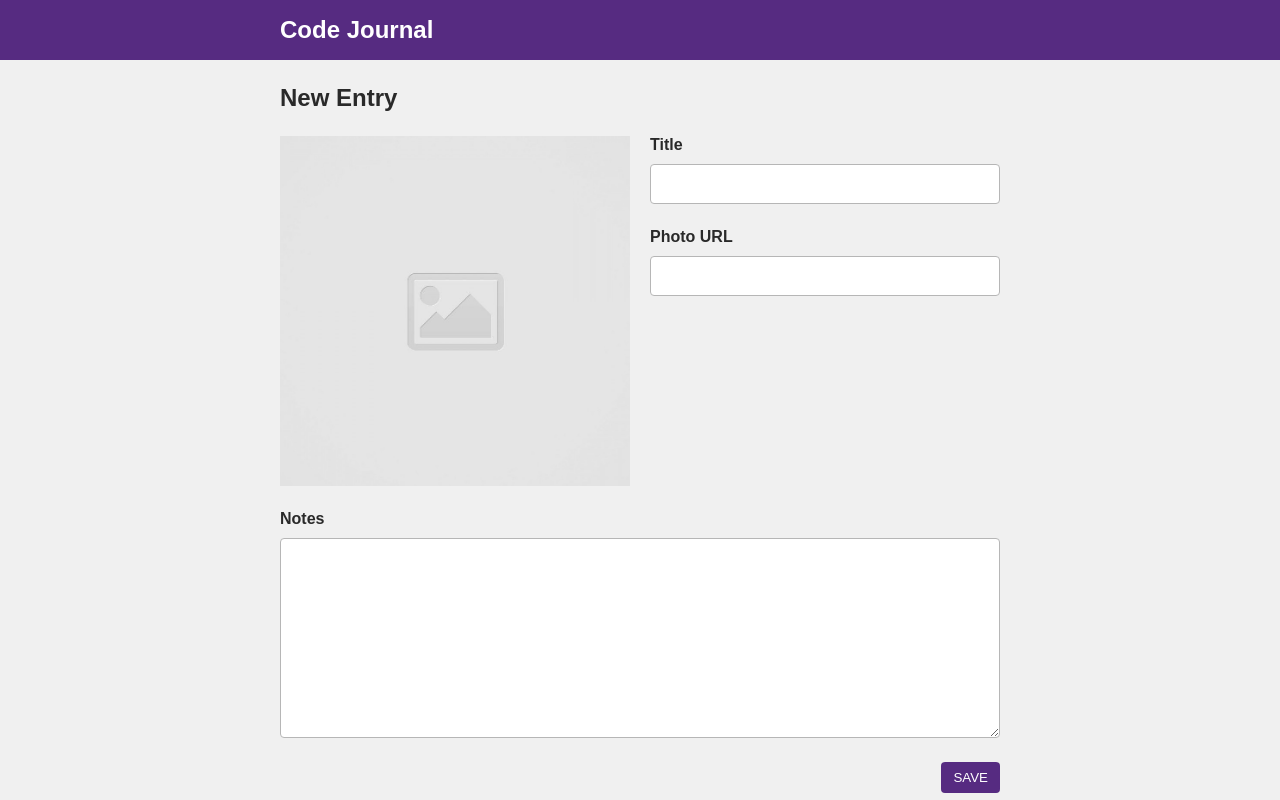
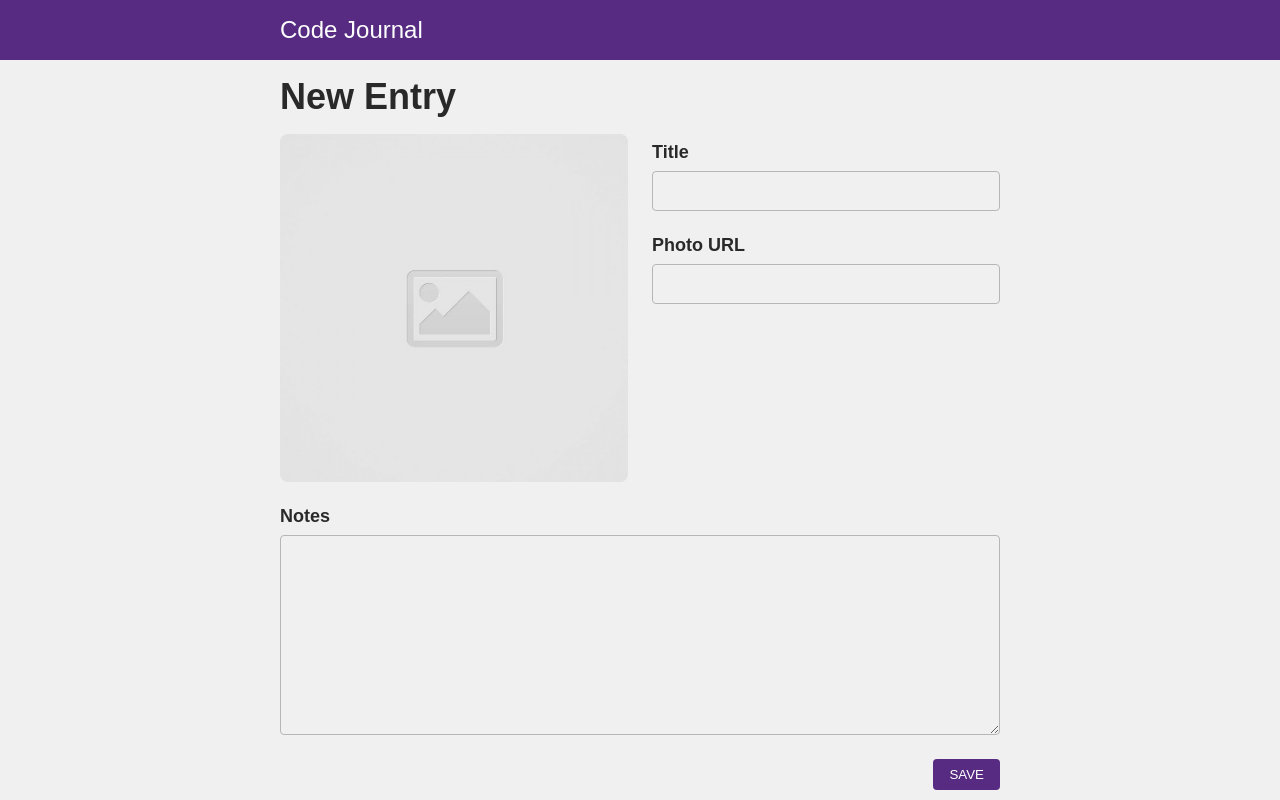
Before and after one commit to jadenbertino/code-journal, a website: page index.html in a window 1280 px wide. Drawn offline with Linux system fonts and the light colour scheme; a web font is replaced by a local one.

Commit message:
minor css edits - font family, border radius, spacing, etc

```diff
--- a/css/reset.css
+++ b/css/reset.css
@@ -2,8 +2,5 @@
   margin: 0;
   padding: 0;
   box-sizing: border-box;
+  font-family: 'Proza Libre', sans-serif;
 }
-
-body {
-  font-family: sans-serif;
-}
--- a/css/styles.css
+++ b/css/styles.css
@@ -4,9 +4,14 @@ body {
 }
 
 .btn {
-  padding: 8px 12px;
+  padding: 8px 16px;
   border: none;
   border-radius: 4px;
+}
+
+input,
+textarea {
+  font-family: 'Proza Libre', sans-serif;
 }
 
 /*
@@ -26,7 +31,7 @@ header .container {
   align-items: center;
 }
 
-header h1 {
+header span {
   font-size: 24px;
 }
 
@@ -47,15 +52,23 @@ header h1 {
   flex-direction: column;
 }
 
-.new-entry h2,
-.new-entry .img-wrapper,
+.new-entry h1,
+.new-entry .img-wrapper {
+  margin-top: 16px;
+}
+
 .new-entry label,
 .new-entry button {
   margin-top: 24px;
 }
 
+.new-entry h1 {
+  font-size: 36px;
+}
+
 .new-entry .img-wrapper {
   height: 250px;
+  border-radius: 8px;
   overflow: hidden;
 }
 
@@ -67,8 +80,9 @@ header h1 {
 }
 
 .new-entry span {
-  margin-bottom: 10px;
+  margin-bottom: 8px;
   font-weight: bold;
+  font-size: 18px;
 }
 
 .new-entry input,
@@ -77,6 +91,7 @@ header h1 {
   border-radius: 4px;
   border: solid 1px #B6B6B6;
   font-size: 16px;
+  background: transparent;
 }
 
 .new-entry input:focus,
@@ -86,7 +101,7 @@ header h1 {
 
 .new-entry textarea {
   min-height: 150px;
-  font-family: sans-serif;
+  resize: vertical; /* by default can also resize horizontally, this disables it */
 }
 
 .new-entry .btn {
@@ -97,22 +112,22 @@ header h1 {
 
 /*
 
-    MOBILE OPS
+    Desktop
 
 */
 
 @media (min-width: 992px) {
-  .form-wrapper {
+  .new-entry .form-wrapper {
     display: flex;
   }
 
-  .form-wrapper .img-wrapper {
-    padding-right: 10px;
-    height: 350px;
+  .new-entry .form-wrapper .img-wrapper {
+    margin-right: 12px;
+    height: 348px;
   }
 
-  .form-wrapper .col-half:nth-child(2) {
-    padding-left: 10px;
+  .new-entry .form-wrapper .col-half:nth-child(2) {
+    margin-left: 12px;
   }
 
   .new-entry textarea {
--- a/index.html
+++ b/index.html
@@ -6,6 +6,11 @@
     <meta name="viewport" content="width=device-width, initial-scale=1.0" />
     <title>Code Journal</title>
     <link rel="icon" href="images/favicon.ico" />
+    <link rel="preconnect" href="https://fonts.googleapis.com" />
+    <link rel="preconnect" href="https://fonts.gstatic.com" crossorigin />
+    <link
+      href="https://fonts.googleapis.com/css2?family=Proza+Libre:wght@400;700&display=swap"
+      rel="stylesheet" />
     <link
       rel="stylesheet"
       href="https://cdnjs.cloudflare.com/ajax/libs/font-awesome/6.0.0/css/all.min.css"
@@ -19,20 +24,20 @@
   <body>
     <header>
       <div class="container">
-        <h1>Code Journal</h1>
+        <span>Code Journal</span>
       </div>
     </header>
     <main class="container">
       <div class="row">
         <div class="new-entry" data-view="entry-form">
           <form id="new-entry-form">
-            <h2>New Entry</h2>
+            <h1>New Entry</h1>
             <div class="form-wrapper">
               <div class="col-half img-wrapper">
                 <img
-                id="new-entry-img"
-                src="./images/placeholder-image-square.jpg"
-                alt="placeholder image" />
+                  id="new-entry-img"
+                  src="./images/placeholder-image-square.jpg"
+                  alt="placeholder image" />
               </div>
               <div class="col-half">
                 <label>
@@ -41,7 +46,11 @@
                 </label>
                 <label>
                   <span>Photo URL</span>
-                  <input type="text" name="photoURL" id="new-entry-photoURL" required />
+                  <input
+                    type="text"
+                    name="photoURL"
+                    id="new-entry-photoURL"
+                    required />
                 </label>
               </div>
             </div>
--- a/js/data.js
+++ b/js/data.js
@@ -1,8 +1,17 @@
 /* exported data */
 
-const data = {
+// Export Data to local storage
+window.addEventListener('beforeunload', () => {
+  const dataJSON = JSON.stringify(data)
+  localStorage.setItem('dataJSON', dataJSON)
+})
+
+// Import Data from local storage
+const prevData = localStorage.getItem('dataJSON')
+const data = prevData ? JSON.parse(prevData) : {
   view: 'entry-form',
   entries: [],
   editing: null,
   nextEntryId: 1
-};
+}
+console.log(data)
--- a/js/main.js
+++ b/js/main.js
@@ -3,7 +3,6 @@ const $newEntryImg = document.querySelector('.new-entry img')
 const $newEntryPhotoURL = document.querySelector('#new-entry-photoURL')
 
 // Photo URL input updates new entry preview img
-
 function loadImg(src) {
   return new Promise((resolve, reject) => {
     const img = new Image()
```
